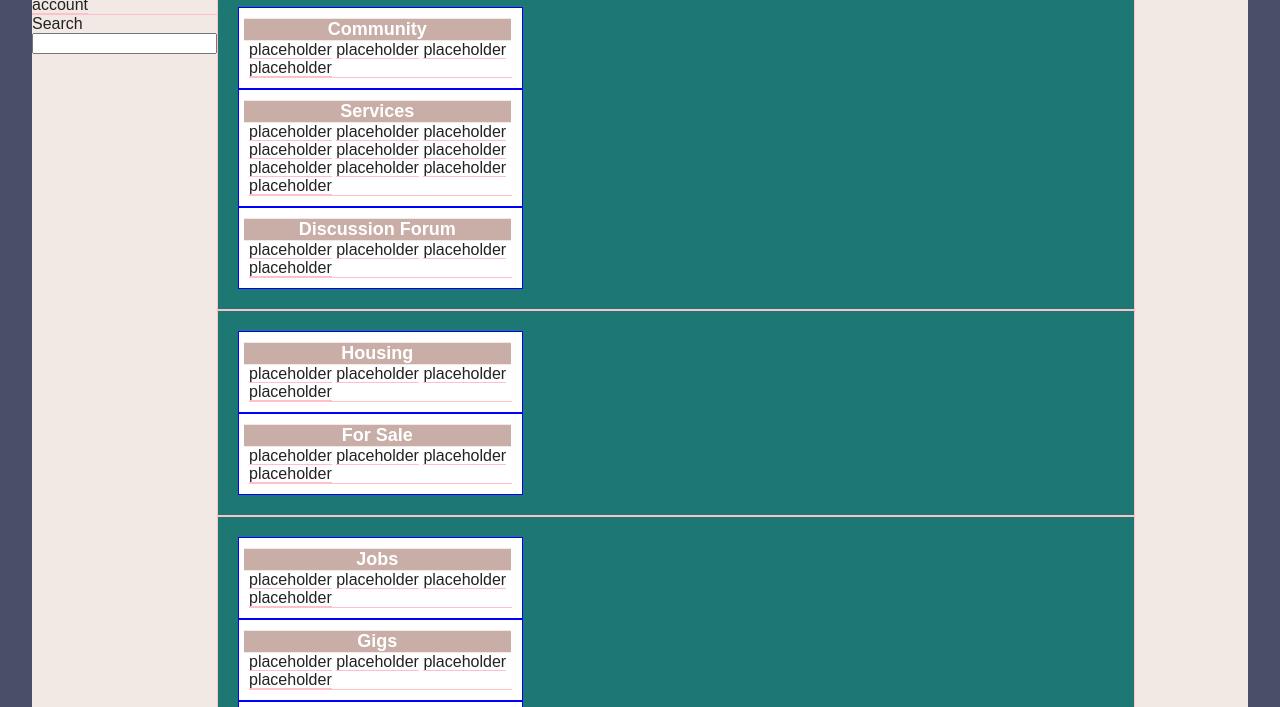
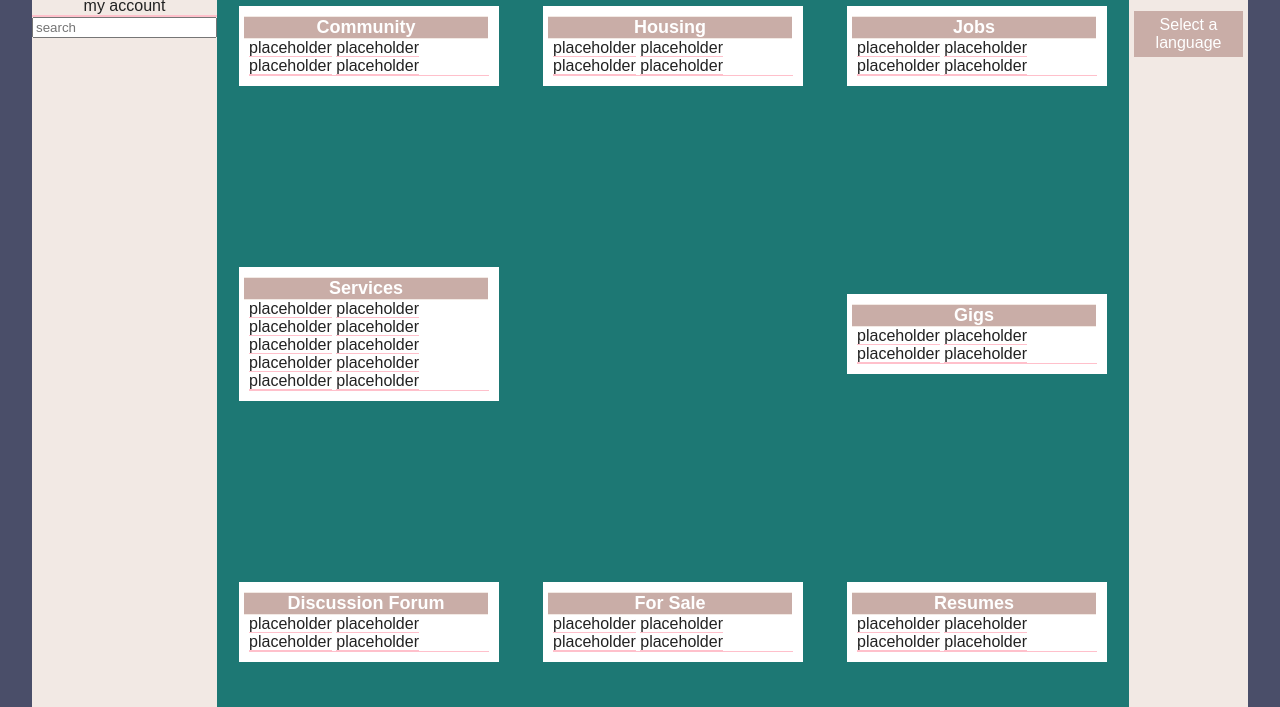
Before and after one commit to LyssaStiller/clones, a plain HTML site: page craigslist/index.html in a window 1280 px wide. Shown: the part 190-897 px from the top of the page. Drawn offline with Linux system fonts and the light colour scheme.

Commit message:
menus wrapping properly

```diff
--- a/craigslist/index.html
+++ b/craigslist/index.html
@@ -10,14 +10,14 @@
     <h1>Craigslist Clone</h1>
     <div class="container">
       <div class="sidebar">
-        <h2>sidebar</h2>
+        <h2>Sidebar</h2>
         <ul>
           <li>create a posting</li>
           <li>my account</li>
         </ul>
         <form action="#" method="GET">
-          <label for="search">Search</label>
-          <input id="search "type="textarea">
+          <!-- <label for="search">Search</label> -->
+          <input id="search "type="textarea" placeholder="search">
         </form>
       </div>
       <main>
@@ -127,6 +127,16 @@
       </main>
       <div class="language">
         <h2>Language setting</h2>
+        <div class="dropdown">
+          <button class="dropbtn">Select a language</button>
+          <div class="dropdown-content">
+            <a href="#">English</a>
+            <a href="#">Spanish</a>
+            <a href="#">Italian</a>
+            <a href="#">French</a>
+            <a href="#">German</a>
+          </div>
+        </div>
       </div>
     </div>
   </body>
--- a/craigslist/styles.css
+++ b/craigslist/styles.css
@@ -23,14 +23,13 @@ main {
 .sidebar,
 .language {
   background-color: #f2e9e4;
+  text-align: center;
 }
 
 main {
-  display: flex;
-  flex-grow: 5;
   background: white;
-  flex-direction: column;
   height: 100vh;
+  max-width: 75%;
 }
 
 .header {
@@ -47,10 +46,10 @@ main {
 
 .mainInfo {
   display: flex;
-  flex-direction: row;
-  flex-wrap: wrap;
+  flex-flow: row wrap;
   justify-content: space-around;
-  flex-grow: 4;
+  flex-grow: 5;
+  background: #1d7874;
 }
 
 
@@ -59,32 +58,27 @@ main {
 .housing,
 .jobs {
   padding: 20px;
-  background: #1d7874;
   display: flex;
   flex-direction: column;
   justify-content: space-between;
   /* background-color: #c9ada7; */
-  border: 1px pink solid;
+  /* border: 1px pink solid; */
   max-height: 82vh;
+  max-width: 28.5%;
 
 }
 
 .menu {
-  border: blue 1px solid;
   display: flex;
-  flex-direction: row;
+  flex-direction: column;
+  justify-content: space-between;
   background-color: white;
   padding: 10px;
-  flex-wrap: wrap;
-  max-width: 30%;
+  /* flex-wrap: wrap; */
 }
 
 .housing {
   flex-grow: 2;
-}
-
-.jobs {
-  flex-grow: 1;
 }
 
 legend {
@@ -108,6 +102,10 @@ h1 {
   color: white;
 }
 
+.sidebar > ul > li{
+  display: block;
+}
+
 ul, li {
   list-style: none;
   list-style-type: none;
@@ -115,11 +113,55 @@ ul, li {
   margin: 0;
   padding: 0;
   border-bottom: 1px pink solid;
-  flex-wrap: wrap;
   display: inline;
 
+}
 
+/* Dropdown Button */
+.dropbtn {
+  background-color: #c9ada7;;
+  color: white;
+  padding: 5px;
+  margin: 5px;
+  font-size: 16px;
+  text-align: center;
+  border: none;
 }
+
+.dropdown {
+  position: relative;
+  display: inline-block;
+}
+
+
+/* Dropdown Content (Hidden by Default) */
+.dropdown-content {
+  display: none;
+  position: absolute;
+  background-color: #f1f1f1;
+  min-width: 160px;
+  box-shadow: 0px 8px 16px 0px rgba(0,0,0,0.2);
+  z-index: 1;
+}
+
+/* Links inside the dropdown */
+.dropdown-content a {
+  color: black;
+  padding: 12px 16px;
+  text-decoration: none;
+  display: block;
+}
+
+/* Change color of dropdown links on hover */
+.dropdown-content a:hover {background-color: #ddd;}
+
+/* Show the dropdown menu on hover */
+.dropdown:hover .dropdown-content {display: block;}
+
+/* Change the background color of the dropdown button when the dropdown content is shown */
+.dropdown:hover .dropbtn {background-color: #3e8e41;}
+
+
 
 footer {
   background-color: #071e22;
```
